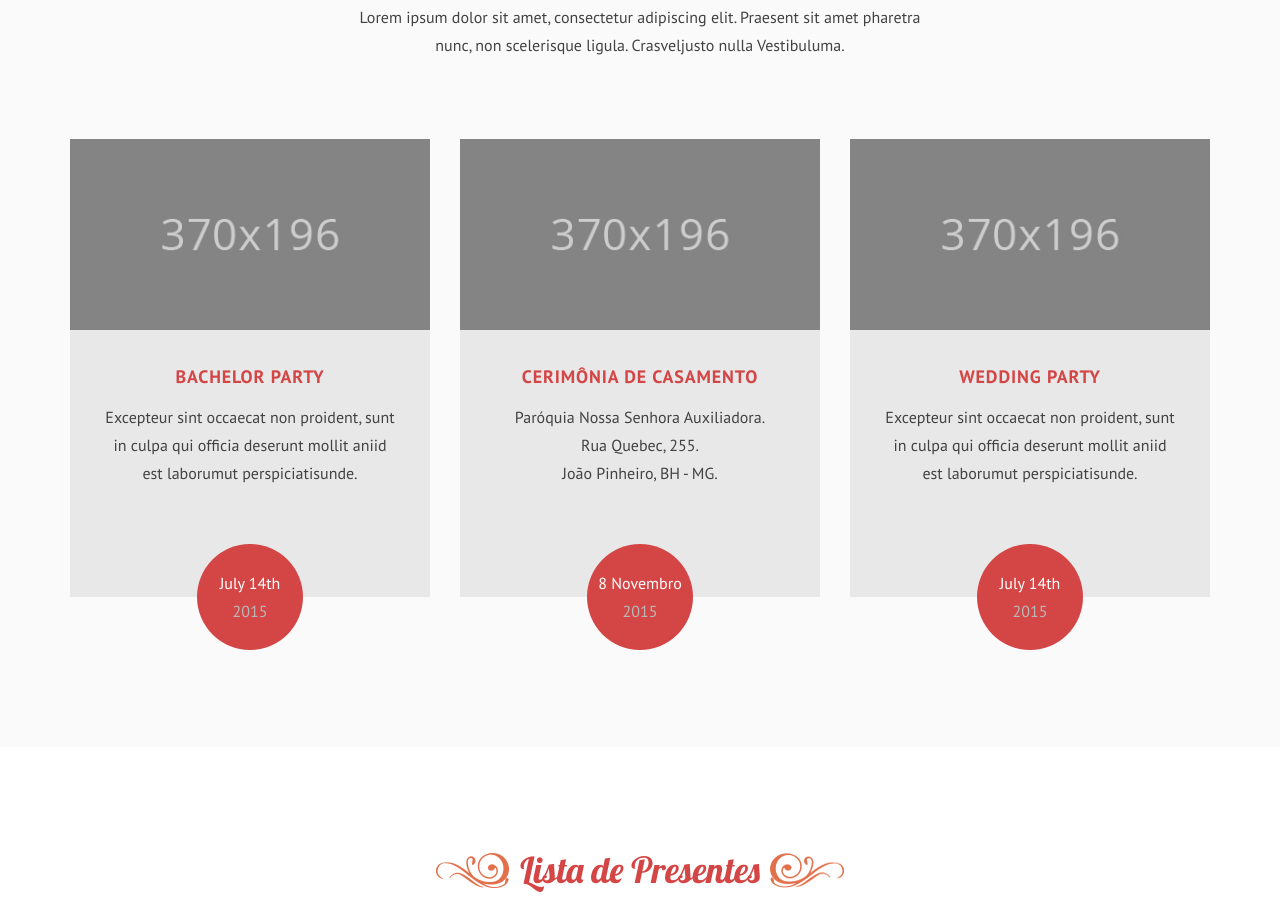
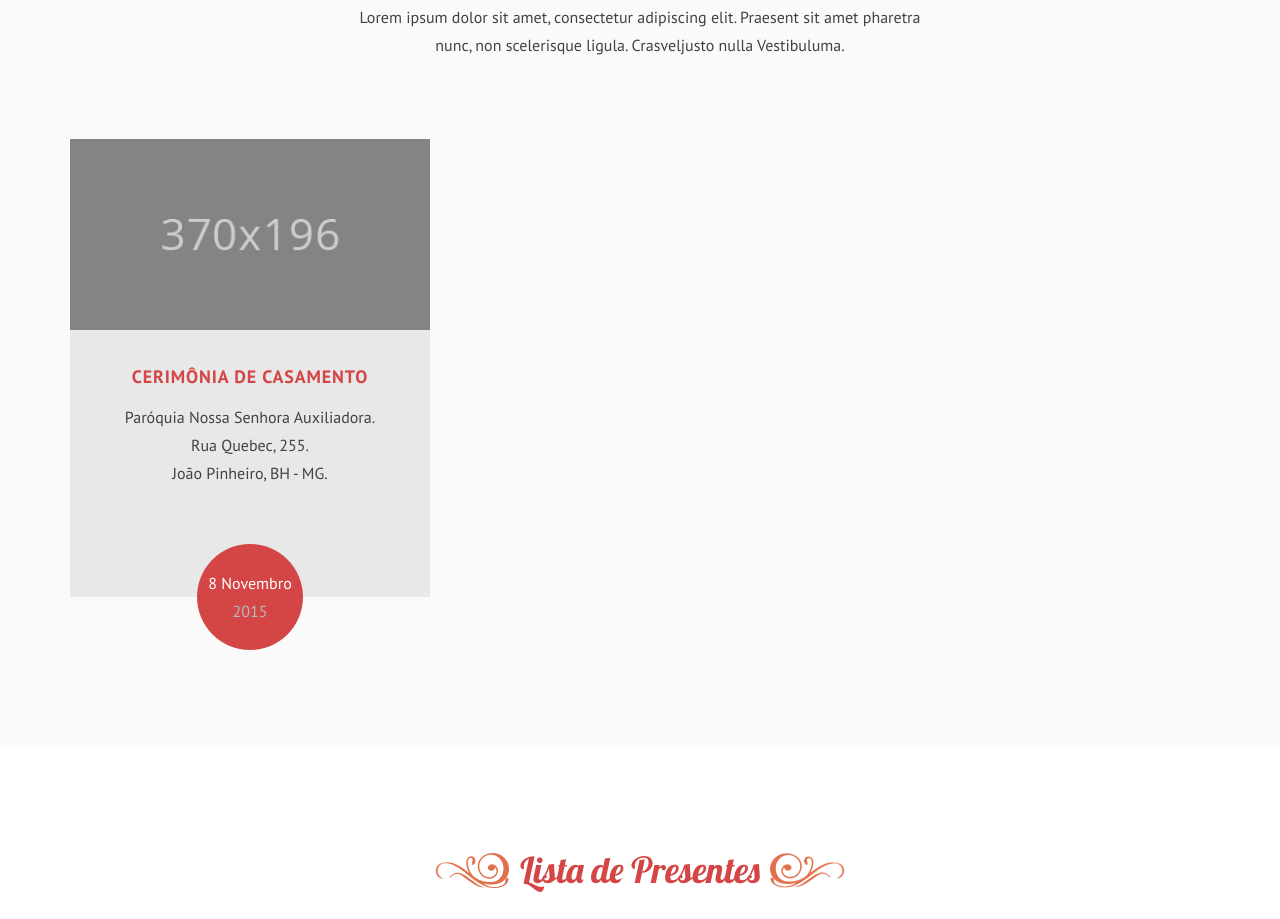
Before and after one commit to andrepontesmelo/Wedding, a plain HTML site: page index.html in a window 1280 px wide. Shown: the part 9619-10538 px from the top of the page. Drawn offline with Linux system fonts and the light colour scheme; some packages are replaced by stand-ins of ours; animation ran at ten frames a second; a script that the page names is missing.

Commit message:
removing other parties

```diff
--- a/index.html
+++ b/index.html
@@ -1294,22 +1294,7 @@
  					</div>
 	 			</div>
 	 			<div class="row">
-	 				<div class="col-sm-6 col-md-4">
-	 					<div class="event-block wow animated fadeInUp" data-wow-delay="0s" data-wow-duration="1s">
-	 						<div class="event-img">
-	 							<img class="img-responsive" src="images/event_01.png" alt="Event name">
-	 						</div>
-	 						<!-- /.event-img end -->
-	 						<div class="event-body">
-	 							<h5><a href="blog-single.html">BACHELOR PARTY</a></h5>
-	 							<p>Excepteur sint occaecat non proident, sunt in culpa qui officia deserunt mollit aniid est laborumut perspiciatisunde.</p>
-	 							<span class="event-date">July 14th <span class="event-year">2015</span></span>
-	 						</div>
-	 						<!-- /.event-body end -->
-	 					</div>
-	 					<!-- /.event-block end -->
-	 				</div>
-	 				<div class="col-sm-6 col-md-4">
+	 				<div class="col-sm-4 col-md-4">
 	 					<div class="event-block wow animated fadeInUp" data-wow-delay=".6s" data-wow-duration="1s">
 	 						<div class="event-img">
 	 							<img class="img-responsive" src="images/event_02.png" alt="Event name">
@@ -1324,21 +1309,7 @@
 	 					</div>
 	 					<!-- /.event-block end -->
 	 				</div>
-	 				<div class="col-sm-6 col-md-4">
-	 					<div class="event-block wow animated fadeInUp" data-wow-delay="1.2s" data-wow-duration="1s">
-	 						<div class="event-img">
-	 							<img class="img-responsive" src="images/event_03.png" alt="Event name">
-	 						</div>
-	 						<!-- /.event-img end -->
-	 						<div class="event-body">
-	 							<h5><a href="blog-single.html">WEDDING PARTY</a></h5>
-	 							<p>Excepteur sint occaecat non proident, sunt in culpa qui officia deserunt mollit aniid est laborumut perspiciatisunde.</p>
-	 							<span class="event-date">July 14th <span class="event-year">2015</span></span>
-	 						</div>
-	 						<!-- /.event-body end -->
-	 					</div>
-	 					<!-- /.event-block end -->
-	 				</div>
+
 	 			</div>
 	 		</div>
 	 	</section>
```
